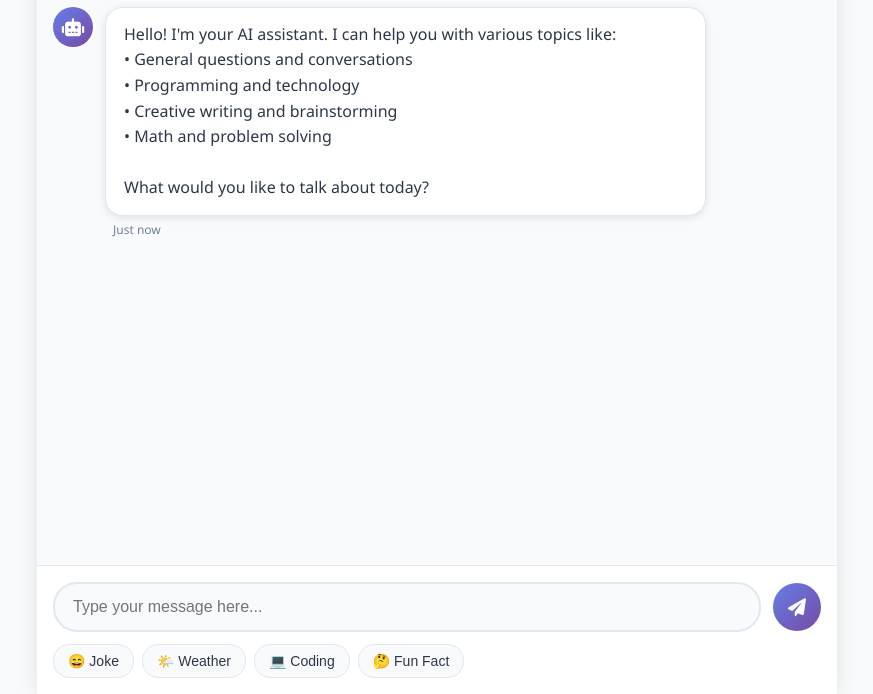
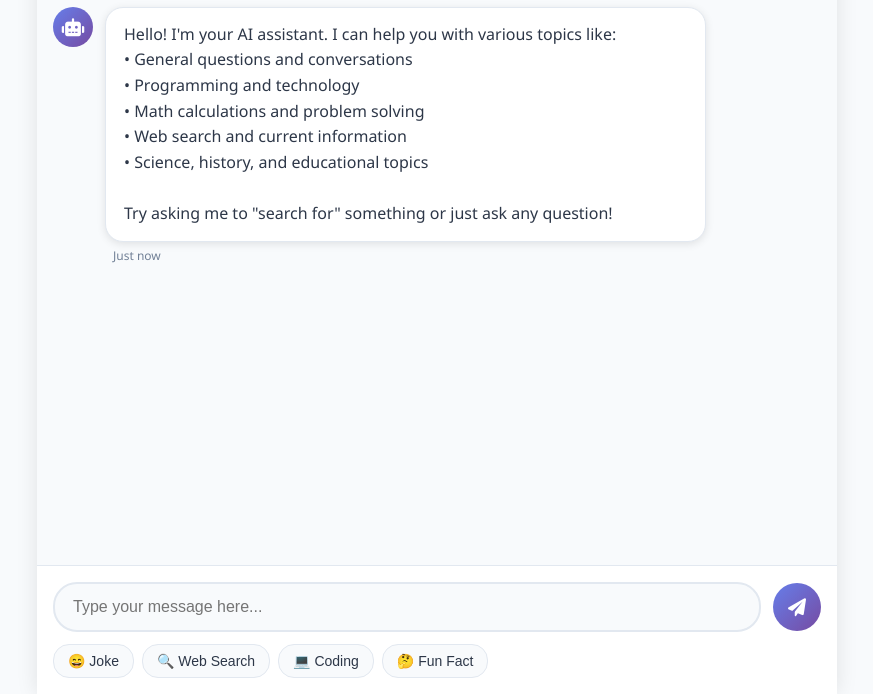
Before and after one commit to helloworld321sup/chatbot, a plain HTML site: page index.html in a window 1280 px wide. Shown: the part 106-800 px from the top of the page, without its empty margins (203-1076 px from the left). Drawn offline with Linux system fonts and the light colour scheme.

Commit message:
Update index.html

```diff
--- a/index.html
+++ b/index.html
@@ -45,9 +45,10 @@
                             Hello! I'm your AI assistant. I can help you with various topics like:
                             <br>• General questions and conversations
                             <br>• Programming and technology
-                            <br>• Creative writing and brainstorming
-                            <br>• Math and problem solving
-                            <br><br>What would you like to talk about today?
+                            <br>• Math calculations and problem solving
+                            <br>• Web search and current information
+                            <br>• Science, history, and educational topics
+                            <br><br>Try asking me to "search for" something or just ask any question!
                         </div>
                         <div class="message-time">Just now</div>
                     </div>
@@ -84,7 +85,7 @@
             </div>
             <div class="quick-actions">
                 <button class="quick-btn" data-message="Tell me a joke">😄 Joke</button>
-                <button class="quick-btn" data-message="What's the weather like?">🌤️ Weather</button>
+                <button class="quick-btn" data-message="Search for latest news">🔍 Web Search</button>
                 <button class="quick-btn" data-message="Help me with coding">💻 Coding</button>
                 <button class="quick-btn" data-message="Tell me something interesting">🤔 Fun Fact</button>
             </div>
```
